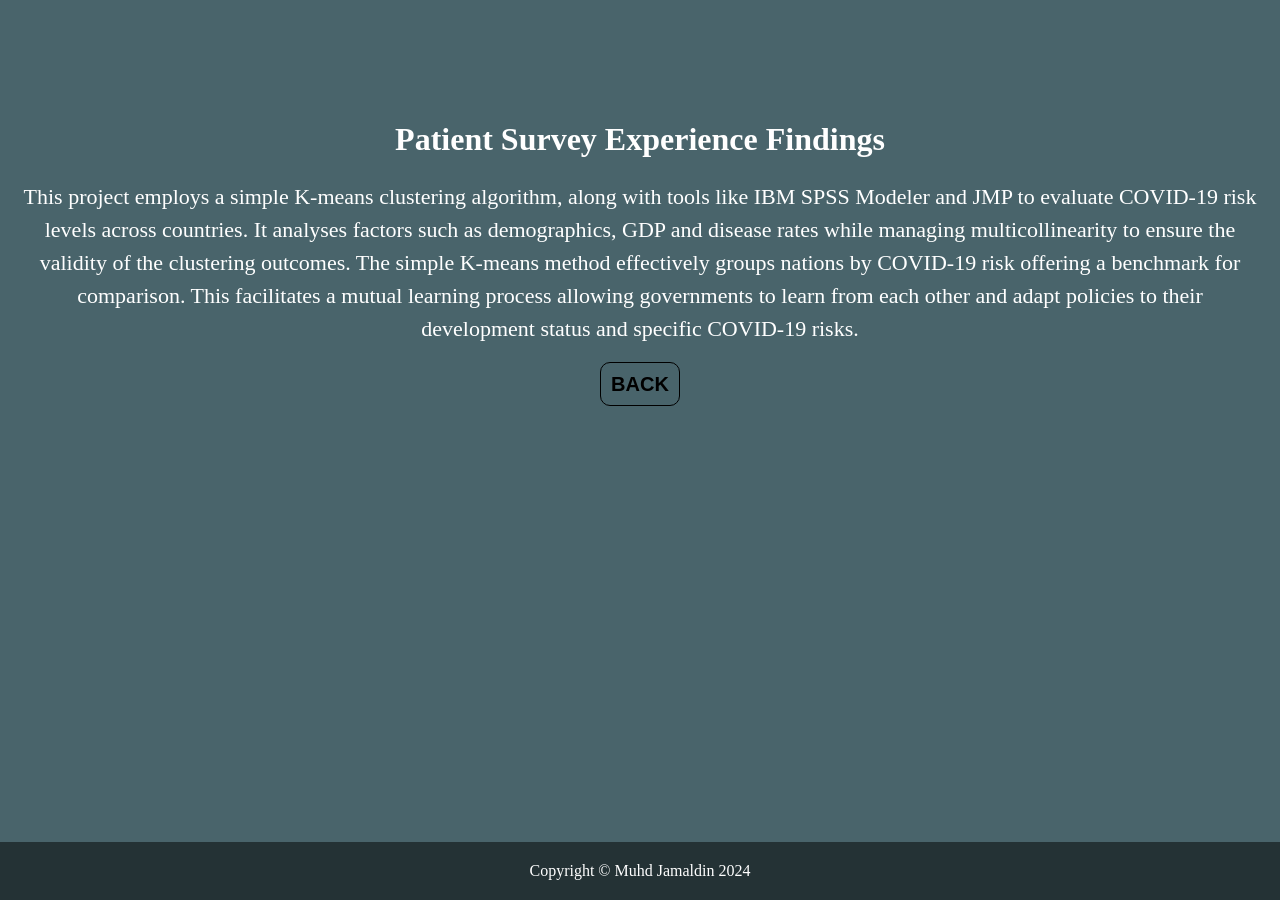
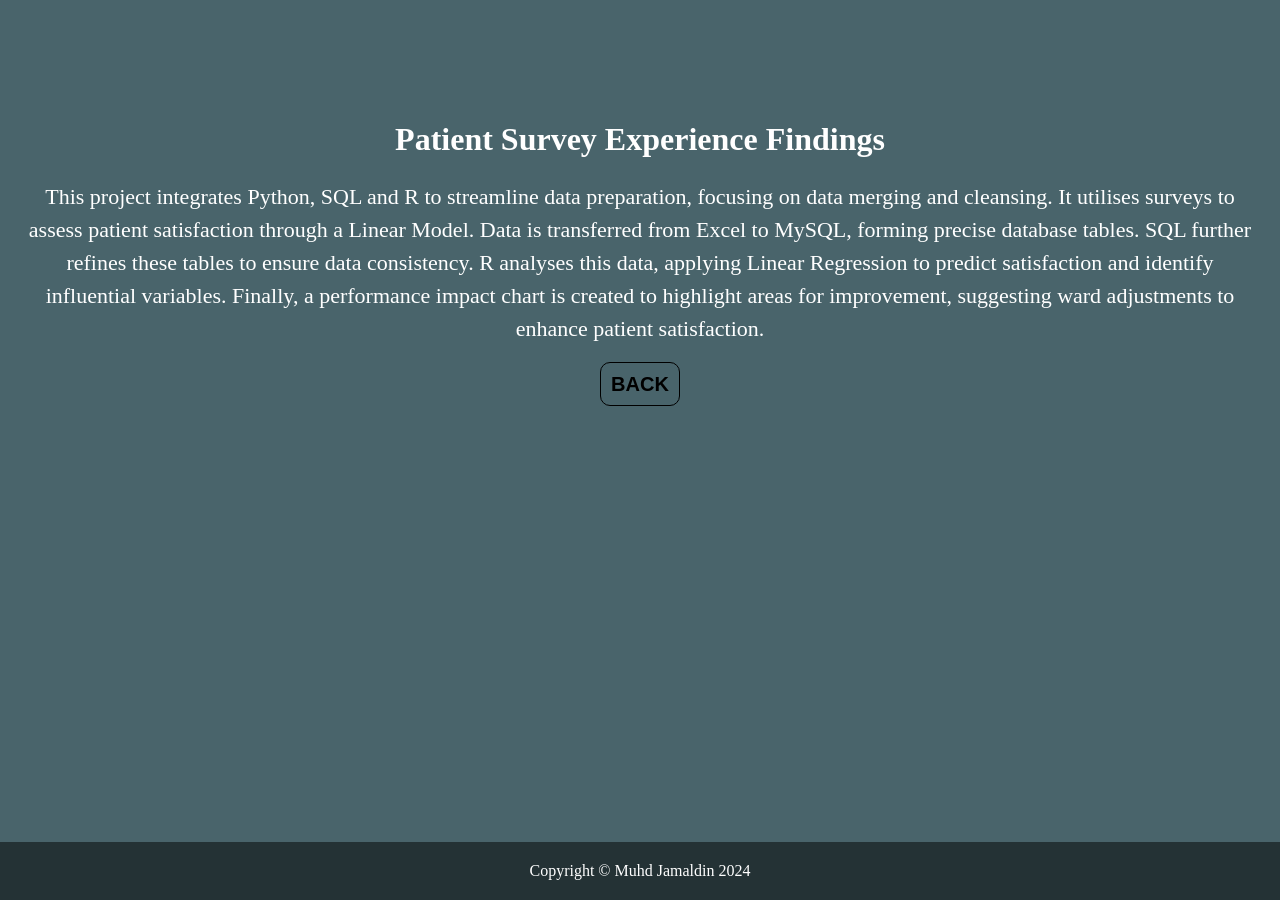
Before and after one commit to Md-Khid/Md-Khid, a Jekyll site: the page 2.html, which Jekyll copies as it is, in a window 1280 px wide. Built offline with Jekyll 4.4.1, drawn with Linux system fonts in a browser that asks for light colours.

Commit message:
Update 2.html

```diff
--- a/2.html
+++ b/2.html
@@ -70,12 +70,12 @@
 <!-- Main Content -->
 <div class="container">
     <!-- Your main content goes here -->
-    <p>This project employs a simple K-means clustering algorithm, along with tools like IBM SPSS Modeler and JMP
-        to evaluate COVID-19 risk levels across countries. It analyses factors such as demographics, GDP and disease
-        rates while managing multicollinearity to ensure the validity of the clustering outcomes. The simple K-means
-        method effectively groups nations by COVID-19 risk offering a benchmark for comparison. This facilitates a
-        mutual learning process allowing governments to learn from each other and adapt policies to their development
-        status and specific COVID-19 risks.
+    <p>This project integrates Python, SQL and R to streamline data preparation, focusing on data merging and
+              cleansing. It utilises surveys to assess patient satisfaction through a Linear Model. Data is transferred
+              from Excel to MySQL, forming precise database tables. SQL further refines these tables to ensure data consistency.
+              R analyses this data, applying Linear Regression to predict satisfaction and identify influential variables.
+              Finally, a performance impact chart is created to highlight areas for improvement, suggesting ward adjustments to
+              enhance patient satisfaction.
     </p>
     <!-- Back Button -->
     <p style="text-align: center;">
```
